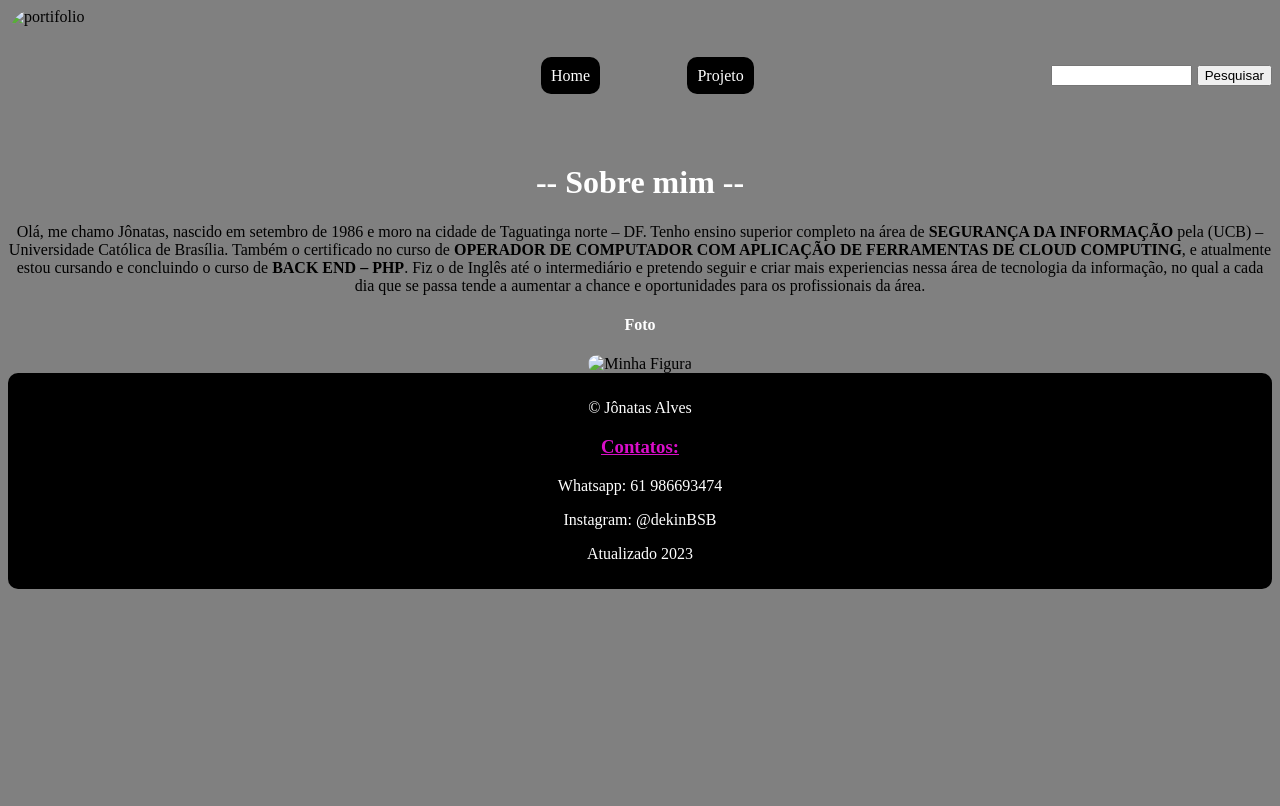
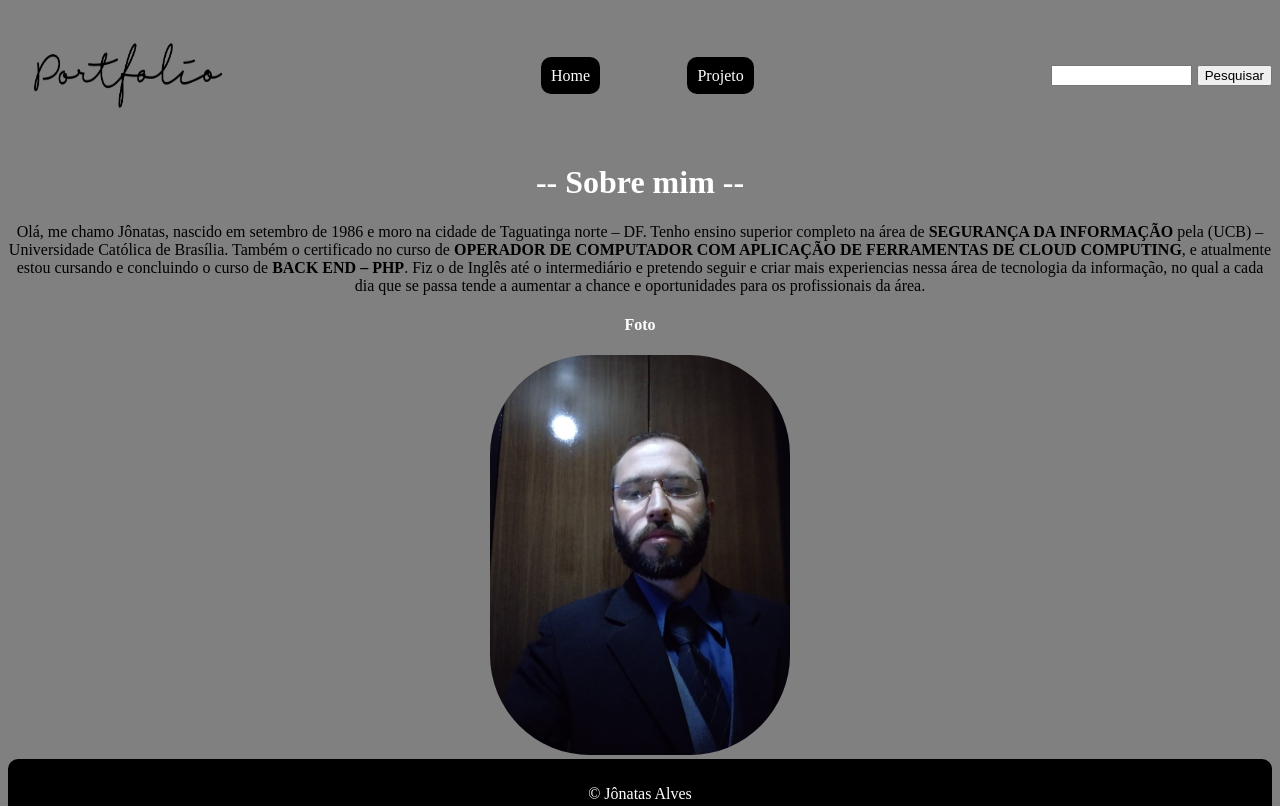
Before and after one commit to JonatasBSB/portifolio-curso, a plain HTML site: page index.html in a window 1280 px wide. Shown: the top 806 px of the page. Drawn offline with Linux system fonts and the light colour scheme.

Commit message:
Update index.html

```diff
--- a/index.html
+++ b/index.html
@@ -9,7 +9,7 @@
 </head>
 <body>
    <header>
-<img src="img1/pngwing.com.png" alt="portifolio" id="imagem-header">
+<img src="pngwing.com.png" alt="portifolio" id="imagem-header">
 
     <ul id="LinksH">
       <Li><a href="index.html">Home</a></Li>
@@ -31,7 +31,7 @@
 
 
     <h4>Foto</h4>
-      <img src="img1/ea253fc4-a5c9-4891-9e4d-5210d53b0037.jpg" alt="Minha Figura" id="minhafoto">
+      <img src="ea253fc4-a5c9-4891-9e4d-5210d53b0037.jpg" alt="Minha Figura" id="minhafoto">
 
     </main>
   <footer>
```
